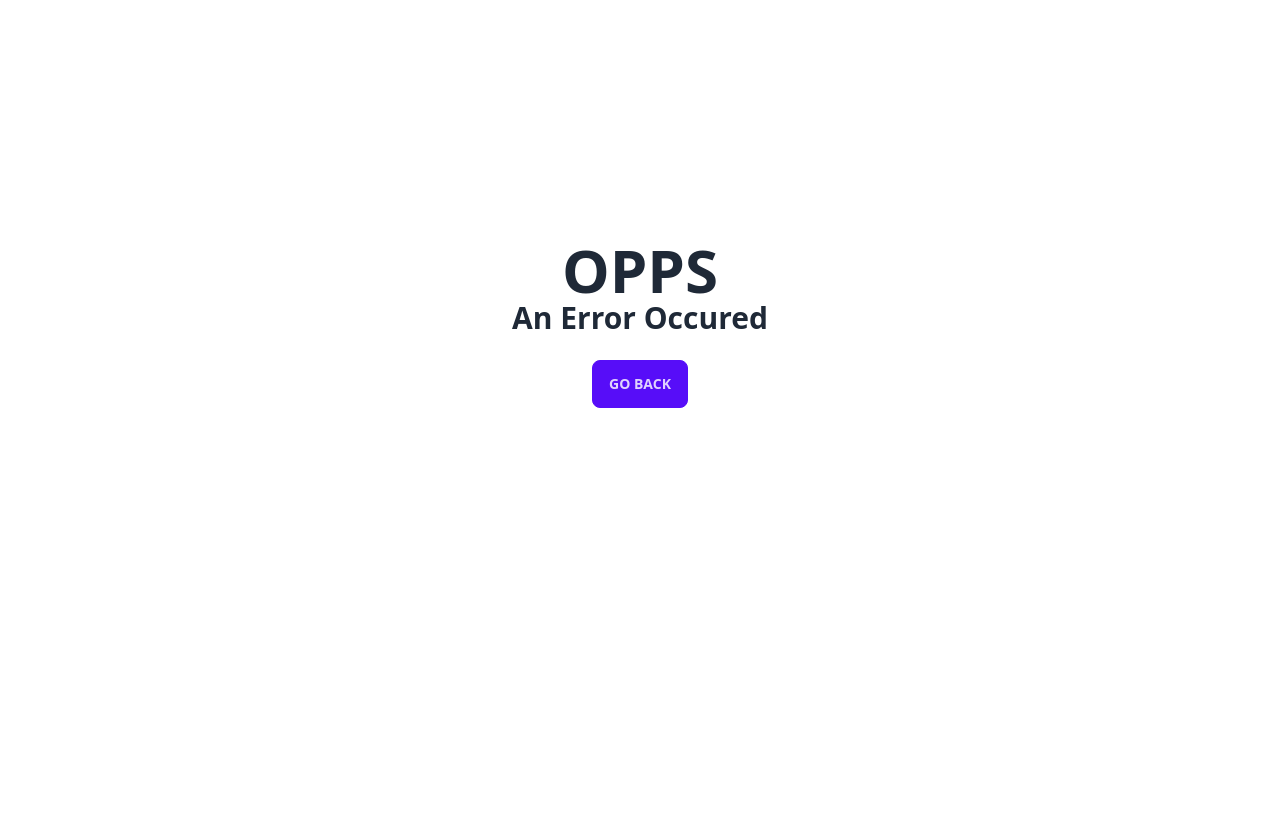
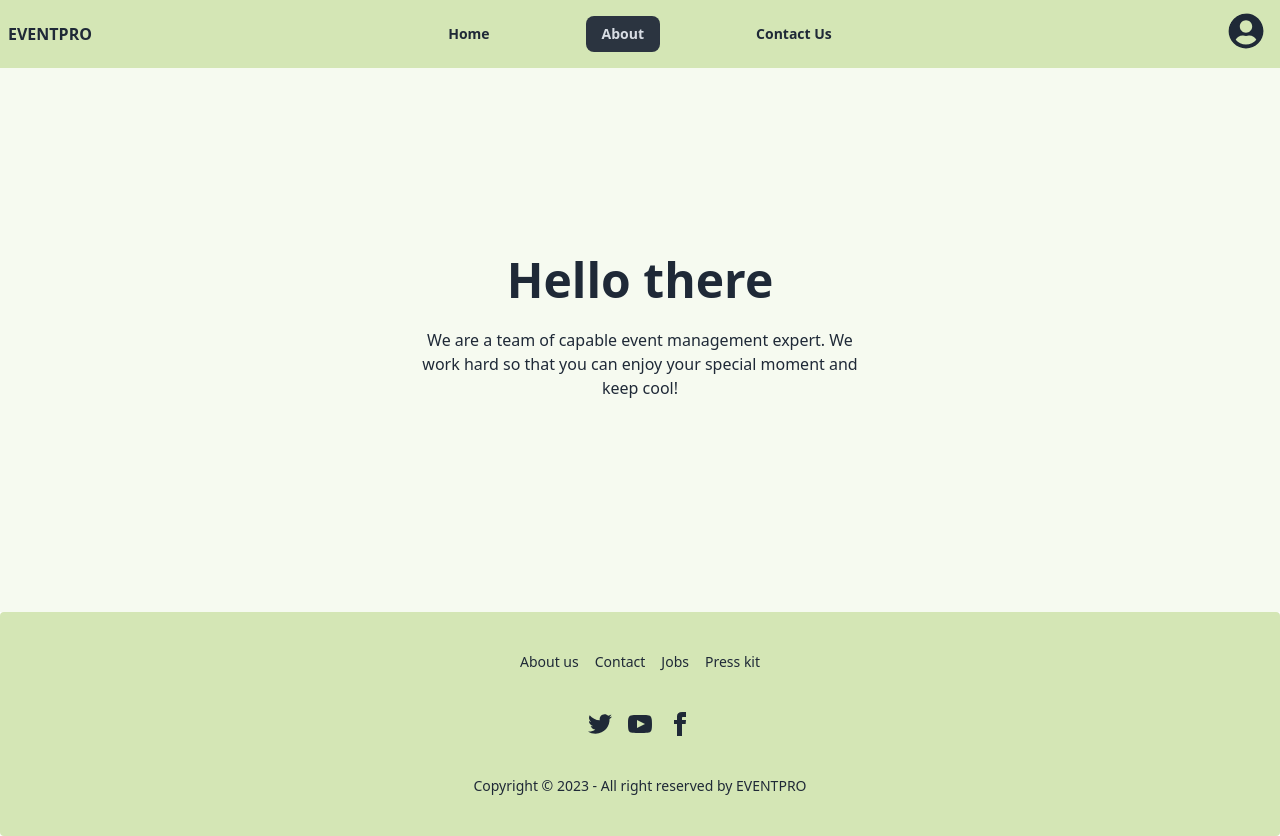
Before and after one commit to moshiur-rahman-mirage/event-management-ph, a React (Vite) app: page /about in a window 1280 px wide. Before the commit the page ends 800 px from the top, so only its background shows below. Built offline with nearby package versions, Linux system fonts and the light colour scheme; no server answers.

Commit message:
about us route added

```diff
--- /dev/null
+++ b/src/Component/About/About.jsx
@@ -0,0 +1,26 @@
+import React from 'react';
+import Navbar from '../../pages/Shared/Navbar/Navbar';
+import Footer from '../Footer/Footer';
+
+
+const About = () => {
+    return (
+        <div className='min-h-[100vh]'>
+            <div className=" min-h-[8vh] flex sticky top-0 z-10 bg-littledark ">
+                <Navbar></Navbar>
+            </div>
+            <div className="hero  min-h-[68vh] bg-tea-green">
+                <div className="hero-content text-center">
+                    <div className="max-w-md">
+                        <h1 className="text-5xl font-bold">Hello there</h1>
+                        <p className="py-6">We are a team of capable event management expert. We work hard so that you can enjoy your special moment and keep cool!</p>
+
+                    </div>
+                </div>
+            </div>
+            <Footer />
+        </div>
+    );
+};
+
+export default About;
--- a/src/pages/Shared/Navbar/Navbar.jsx
+++ b/src/pages/Shared/Navbar/Navbar.jsx
@@ -19,7 +19,7 @@ const Navbar = () => {
 
 
     return (
-        <div className=" min-h-[8vh] navbar max-w-7xl mx-auto items-center font-semibold  sticky top-0 z-10">
+        <div className=" min-h-[8vh] navbar max-w-7xl mx-auto md:items-center font-semibold  sticky top-0 z-10">
             <div className="navbar-start">
                 <NavLink to="/">  {brand}</NavLink>
 
--- a/src/routes/Routes.jsx
+++ b/src/routes/Routes.jsx
@@ -6,6 +6,7 @@ import Register from "../pages/Register/Register";
 import PrivateRoute from "./PrivateRoute";
 import Categorydetails from "../Component/Categorydetails/Categorydetails";
 import ErrorPage from "../Errorpage";
+import About from "../Component/About/About";
 
 const router = createBrowserRouter([
     {
@@ -29,6 +30,10 @@ const router = createBrowserRouter([
             {
                 path: '/register',
                 element: <Register></Register>
+            },
+            {
+                path:'/about',
+                element:<About/>
             }
         ]
     }
```
